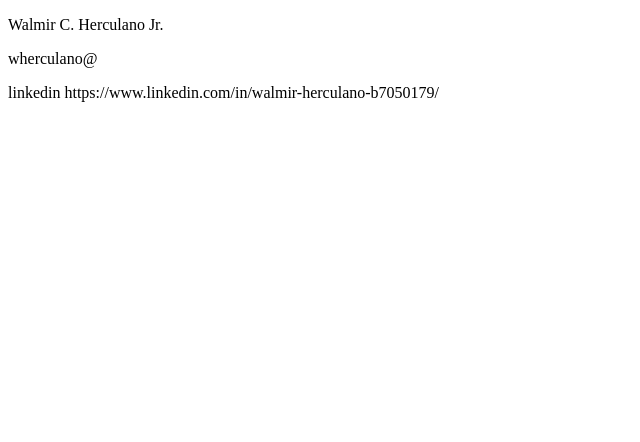
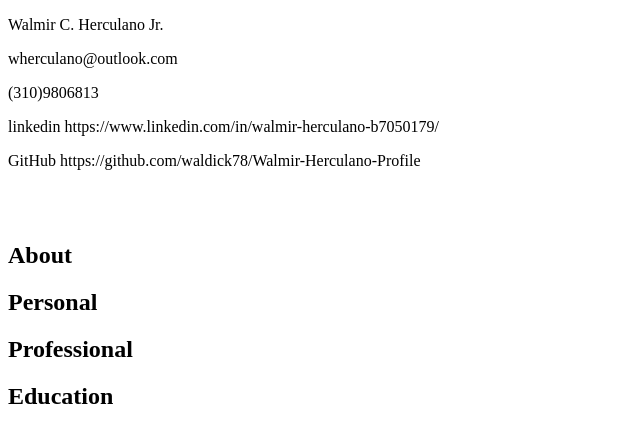
Before and after one commit to waldick78/Walmir-Herculano-Profile, a plain HTML site: page index.html in a window 1280 px wide. Shown: the whole page, without its empty margins (0-640 px from the left). Drawn offline with Linux system fonts and the light colour scheme.

Commit message:
Second Commit

```diff
--- a/index.html
+++ b/index.html
@@ -10,10 +10,20 @@
 		<title>Profile</title>
 	</head>
 	<body>
-		<p>Walmir C. Herculano Jr.</p>
-		<p>wherculano@<outlook.com             (310)9806813</p>
-		<p>linkedin https://www.linkedin.com/in/walmir-herculano-b7050179/</p>
-		<p>
+		<div>
+			<p>Walmir C. Herculano Jr.</p>
+			<p>wherculano@outlook.com</p>
+			<p>(310)9806813</p>
+			<p>linkedin https://www.linkedin.com/in/walmir-herculano-b7050179/</p>
+			<p>GitHub https://github.com/waldick78/Walmir-Herculano-Profile</p>
+		<div>
+			<br>
+			<br>
+		<h2>About</h2>
+		<h2>Personal</h2>
+		<h2>Professional</h2>
+		<h2>Education</h2>
+
 
 	</body>
 	<footer>
```
